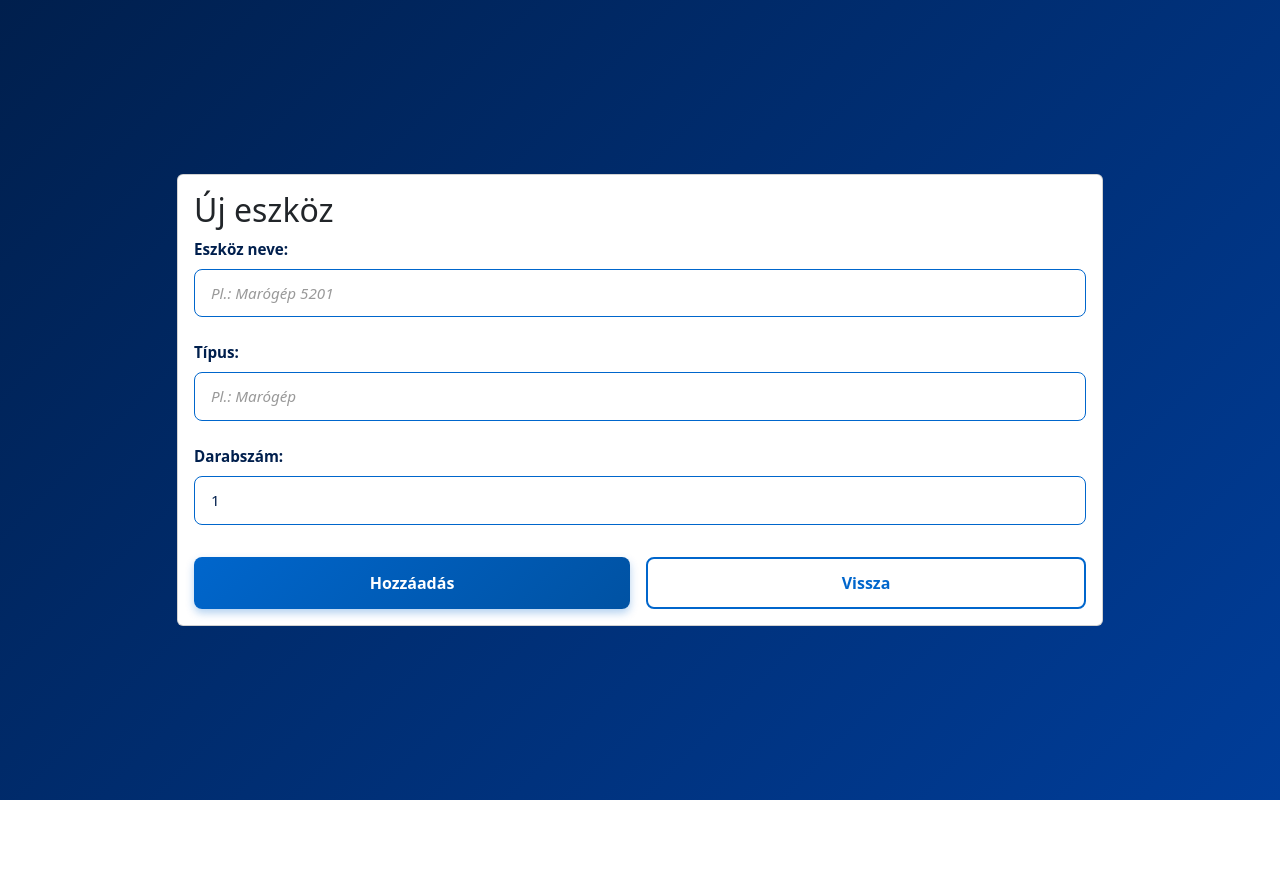
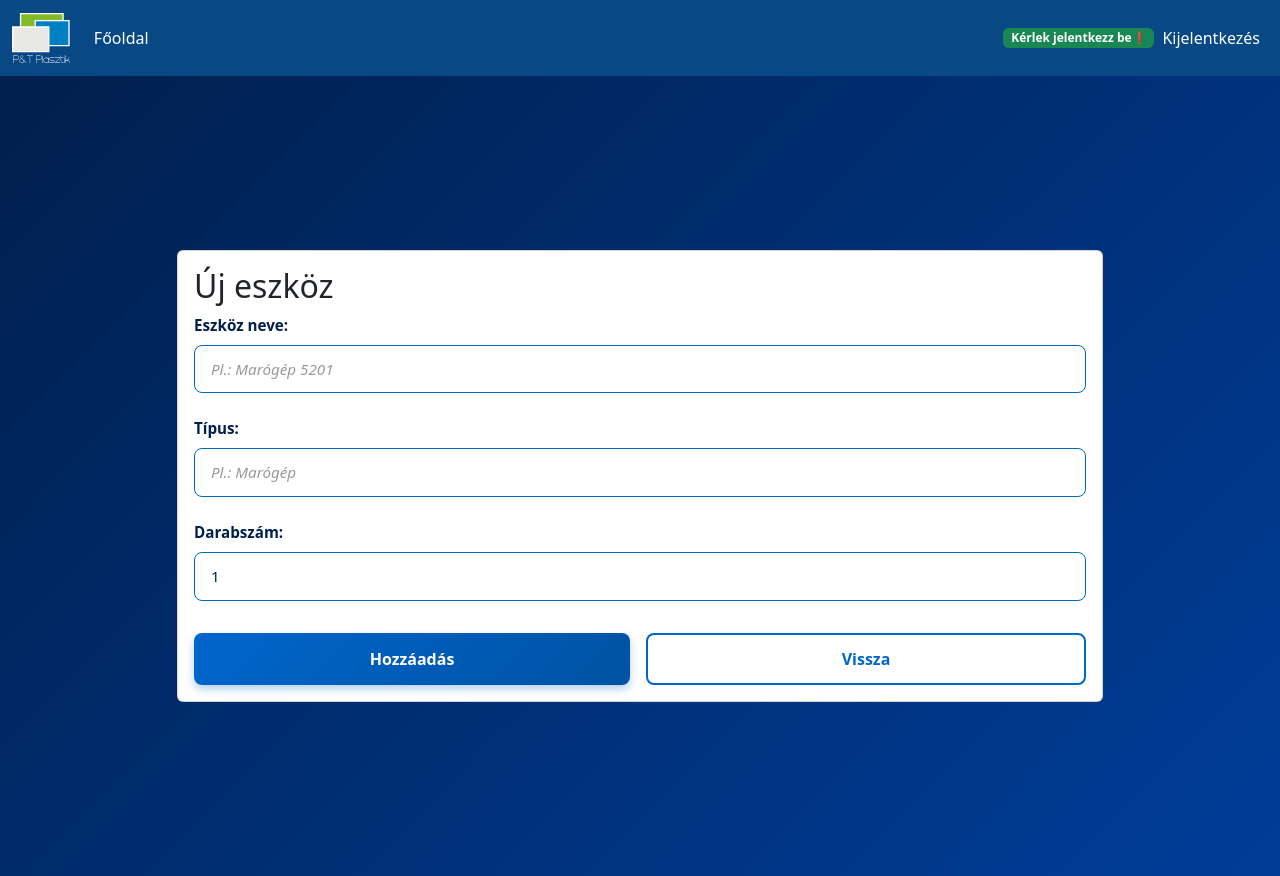
Before and after one commit to gergo0111/vizsgaremek, a React (Vite) app in the folder frontend/: page /uj-eszkoz in a window 1280 px wide. Before the commit the page ends 800 px from the top, so only its background shows below. Built offline with nearby package versions, Linux system fonts and the light colour scheme.

Commit message:
menüsorok hozzáadva

```diff
--- a/frontend/src/components/tools/NewToolAdd.tsx
+++ b/frontend/src/components/tools/NewToolAdd.tsx
@@ -4,6 +4,7 @@ import { apiPost } from "../../lib/api";
 import { ToastContainer } from "../common/Toast";
 import { Container, Row, Col, Card, Form, Button } from "react-bootstrap";
 import "../../designs/UserForm.css";
+import { Menusor } from "../Menusor";
 
 interface Toast {
   id: string;
@@ -76,6 +77,8 @@ export function NewToolAdd() {
        };
 
        return (
+              <>
+              <Menusor />
               <div className="user-form-page">
                      <ToastContainer toasts={toasts} onRemoveToast={removeToast} />
                      <Container className="tool-form-container-wide">
@@ -158,5 +161,6 @@ export function NewToolAdd() {
                             </Row>
                      </Container>
               </div>
+              </>
        );
 }
--- a/frontend/src/components/users/NewUserAdd.tsx
+++ b/frontend/src/components/users/NewUserAdd.tsx
@@ -3,6 +3,7 @@ import { useNavigate } from "react-router";
 import { ToastContainer } from "../common/Toast";
 import { Container, Row, Col, Card, Form, Button } from "react-bootstrap";
 import "../../designs/UserForm.css";
+import { Menusor } from "../Menusor";
 
 interface Toast {
   id: string;
@@ -85,6 +86,8 @@ export function NewUserAdd() {
        };
 
        return (
+              <>
+              <Menusor />
               <div className="user-form-page">
                      <ToastContainer toasts={toasts} onRemoveToast={removeToast} />
                      <Container className="user-form-container-wide">
@@ -230,5 +233,6 @@ export function NewUserAdd() {
                             </Row>
                      </Container>
               </div>
+              </>
        );
 }
```
